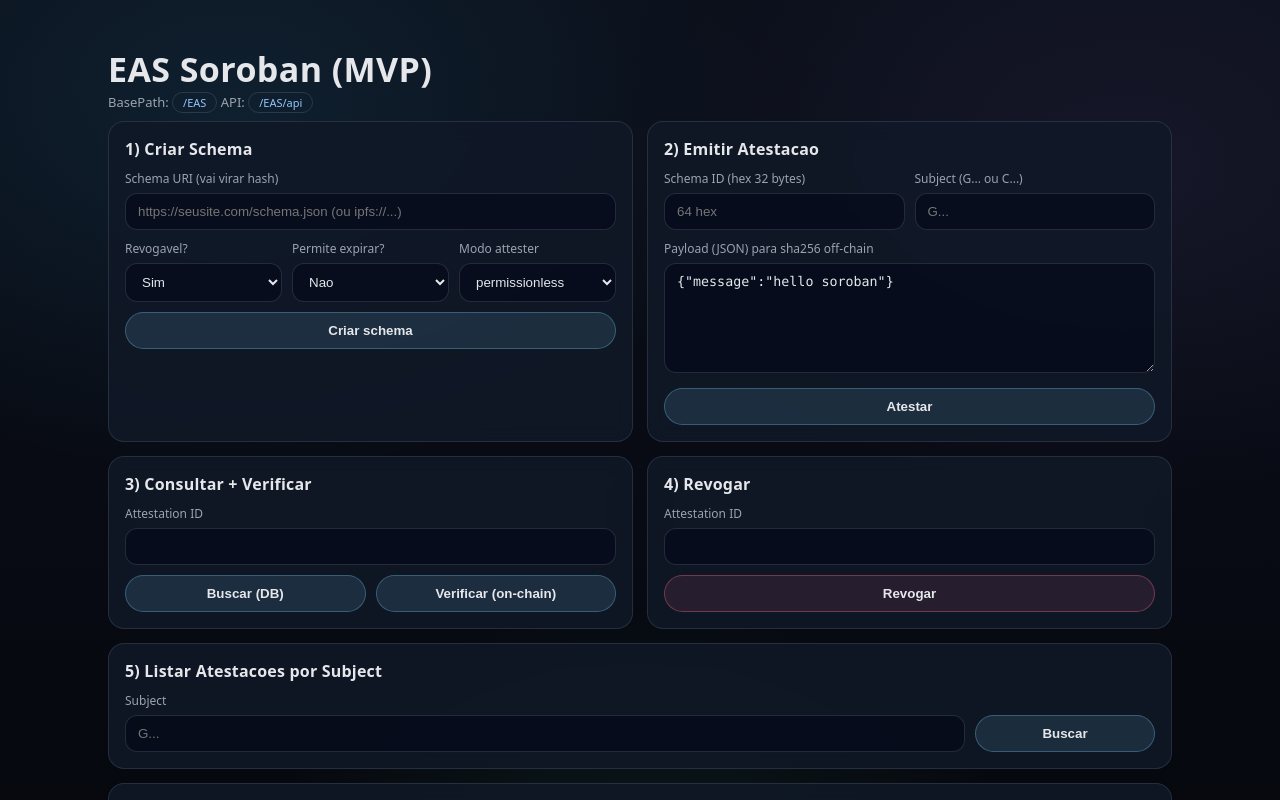
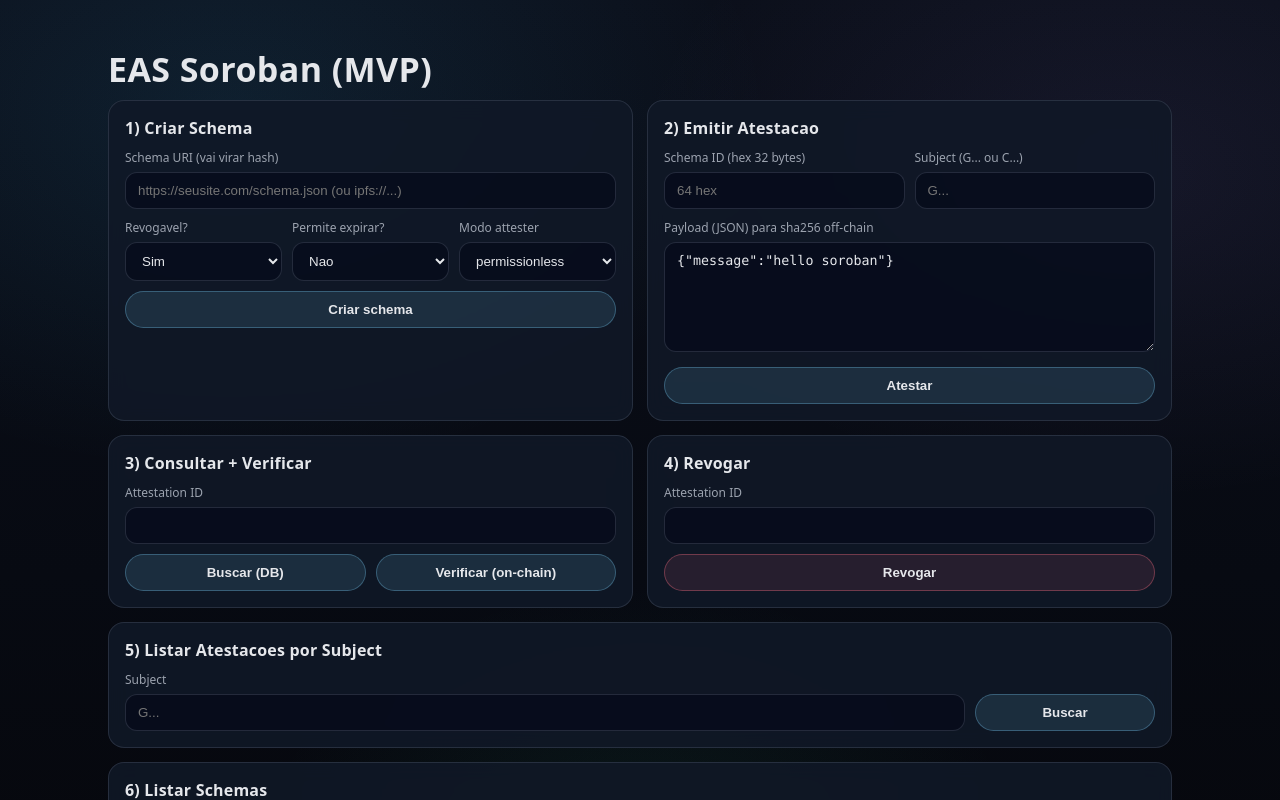
Before and after one commit to LelloTereciani/Projeto-EAS-Soroban, a React (Vite) app in the folder apps/web/: page / in a window 1280 px wide. Shown: the top 800 px of the page. Built offline with nearby package versions, Linux system fonts and the light colour scheme.

Commit message:
chore(web): remove basepath header text

```diff
--- a/apps/web/src/App.tsx
+++ b/apps/web/src/App.tsx
@@ -71,9 +71,6 @@ export default function App() {
       <div className="header">
         <div>
           <h1>EAS Soroban (MVP)</h1>
-          <div className="subtitle">
-            BasePath: <span className="pill">/EAS</span> API: <span className="pill">/EAS/api</span>
-          </div>
         </div>
       </div>
 
```
